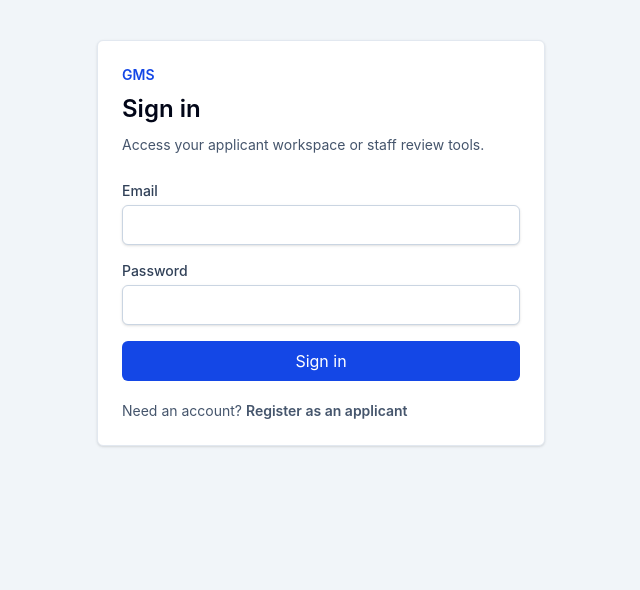
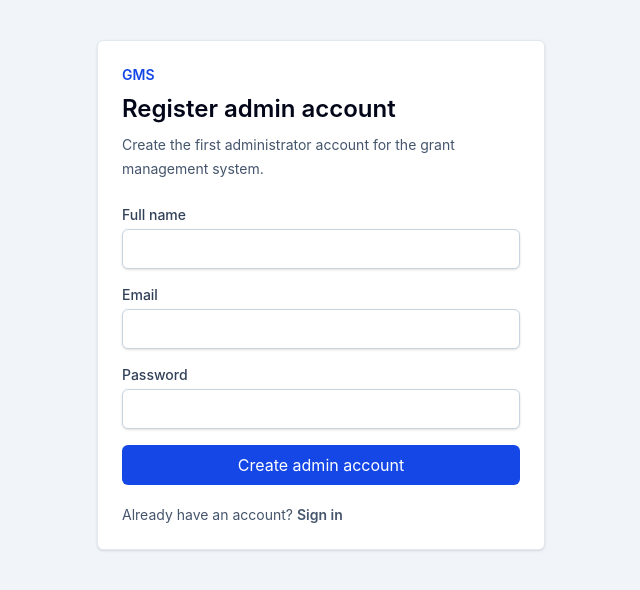
Before and after one commit to Jaii/gms, a React (Vite) app: page /admin/register in a window 1280 px wide. Before the commit this address led to /sign-in. Shown: the top 590 px of the page, without its empty margins (319-959 px from the left). Built offline with nearby package versions, Linux system fonts and the light colour scheme; no server answers.

Commit message:
Add first administrator registration

```diff
--- a/src/App.tsx
+++ b/src/App.tsx
@@ -2,6 +2,7 @@ import { Navigate, Route, Routes } from 'react-router-dom'
 import { RequireAuth } from './features/auth/RequireAuth'
 import { StaffRoute } from './features/auth/StaffRoute'
 import { AppShell } from './layouts/AppShell'
+import { AdminRegisterPage } from './pages/AdminRegisterPage'
 import { ApplicantDashboardPage } from './pages/ApplicantDashboardPage'
 import { DocumentsPage } from './pages/DocumentsPage'
 import { NewApplicationPage } from './pages/NewApplicationPage'
@@ -18,6 +19,7 @@ function App() {
     <Routes>
       <Route path="sign-in" element={<SignInPage />} />
       <Route path="register" element={<RegisterPage />} />
+      <Route path="admin/register" element={<AdminRegisterPage />} />
       <Route element={<RequireAuth />}>
         <Route element={<AppShell />}>
           <Route index element={<Navigate to="/applicant" replace />} />
--- /dev/null
+++ b/src/pages/AdminRegisterPage.tsx
@@ -0,0 +1,173 @@
+import { useState } from 'react'
+import { Link, useNavigate } from 'react-router-dom'
+import { Button } from '../components/ui/Button'
+import { TextField } from '../components/ui/TextField'
+import { registerSchema } from '../features/auth/authSchemas'
+import { useAuth } from '../features/auth/useAuth'
+import { getErrorMessage } from '../utils/errorMessage'
+
+export function AdminRegisterPage() {
+  const auth = useAuth()
+  const { client, isConfigured, status } = auth
+  const navigate = useNavigate()
+  const [fullName, setFullName] = useState('')
+  const [email, setEmail] = useState('')
+  const [password, setPassword] = useState('')
+  const [message, setMessage] = useState<string | null>(null)
+  const [error, setError] = useState<string | null>(null)
+  const [isSubmitting, setIsSubmitting] = useState(false)
+
+  const claimFirstAdministrator = async () => {
+    if (!client) {
+      throw new Error('Supabase is not configured.')
+    }
+
+    const { error: bootstrapError } = await client.rpc('bootstrap_first_administrator')
+
+    if (bootstrapError) {
+      throw bootstrapError
+    }
+
+    await auth.refreshUserContext()
+    void navigate('/staff', { replace: true })
+  }
+
+  const handleRegister = async (event: React.FormEvent<HTMLFormElement>) => {
+    event.preventDefault()
+    setError(null)
+    setMessage(null)
+
+    if (!client) {
+      setError('Supabase is not configured.')
+      return
+    }
+
+    const parsed = registerSchema.safeParse({ fullName, email, password })
+
+    if (!parsed.success) {
+      setError(parsed.error.issues[0]?.message ?? 'Check your registration details.')
+      return
+    }
+
+    setIsSubmitting(true)
+
+    try {
+      const { data, error: signUpError } = await client.auth.signUp({
+        email: parsed.data.email,
+        password: parsed.data.password,
+        options: {
+          data: {
+            full_name: parsed.data.fullName,
+          },
+        },
+      })
+
+      if (signUpError) {
+        throw signUpError
+      }
+
+      if (!data.session) {
+        setMessage('Account created. Confirm your email, sign in, then return here.')
+        return
+      }
+
+      await claimFirstAdministrator()
+    } catch (caughtError) {
+      setError(getErrorMessage(caughtError))
+    } finally {
+      setIsSubmitting(false)
+    }
+  }
+
+  const handleClaimCurrentAccount = async () => {
+    setError(null)
+    setMessage(null)
+    setIsSubmitting(true)
+
+    try {
+      await claimFirstAdministrator()
+    } catch (caughtError) {
+      setError(getErrorMessage(caughtError))
+    } finally {
+      setIsSubmitting(false)
+    }
+  }
+
+  return (
+    <main className="min-h-screen bg-slate-100 px-4 py-10 text-slate-900">
+      <section className="mx-auto max-w-md rounded-md border border-slate-200 bg-white p-6 shadow-sm">
+        <p className="text-sm font-semibold uppercase text-blue-700">GMS</p>
+        <h1 className="mt-2 text-2xl font-semibold text-slate-950">
+          Register admin account
+        </h1>
+        <p className="mt-2 text-sm leading-6 text-slate-600">
+          Create the first administrator account for the grant management system.
+        </p>
+
+        {!isConfigured ? (
+          <div className="mt-5 rounded-md border border-amber-200 bg-amber-50 p-3 text-sm text-amber-900">
+            Supabase is not configured yet. Admin registration is disabled until `.env`
+            has the public Supabase URL and anon key.
+          </div>
+        ) : null}
+
+        {status === 'authenticated' ? (
+          <div className="mt-6 grid gap-4">
+            <div className="rounded-md border border-blue-200 bg-blue-50 p-3 text-sm leading-6 text-blue-900">
+              You are already signed in. Use this account as the first administrator.
+            </div>
+            {message ? <p className="text-sm text-emerald-700">{message}</p> : null}
+            {error ? <p className="text-sm text-red-700">{error}</p> : null}
+            <Button
+              disabled={!isConfigured || isSubmitting}
+              onClick={() => void handleClaimCurrentAccount()}
+            >
+              {isSubmitting ? 'Creating admin...' : 'Create admin account'}
+            </Button>
+          </div>
+        ) : (
+          <form
+            className="mt-6 grid gap-4"
+            onSubmit={(event) => void handleRegister(event)}
+          >
+            <TextField
+              autoComplete="name"
+              label="Full name"
+              name="fullName"
+              onChange={(event) => setFullName(event.target.value)}
+              value={fullName}
+            />
+            <TextField
+              autoComplete="email"
+              label="Email"
+              name="email"
+              onChange={(event) => setEmail(event.target.value)}
+              type="email"
+              value={email}
+            />
+            <TextField
+              autoComplete="new-password"
+              label="Password"
+              name="password"
+              onChange={(event) => setPassword(event.target.value)}
+              type="password"
+              value={password}
+            />
+            {message ? <p className="text-sm text-emerald-700">{message}</p> : null}
+            {error ? <p className="text-sm text-red-700">{error}</p> : null}
+            <Button disabled={!isConfigured || isSubmitting} type="submit">
+              {isSubmitting ? 'Creating admin...' : 'Create admin account'}
+            </Button>
+          </form>
+        )}
+
+        <p className="mt-5 text-sm text-slate-600">
+          Already have an account?{' '}
+          <Link className="font-semibold text-blue-700 hover:text-blue-900" to="/sign-in">
+            Sign in
+          </Link>
+        </p>
+      </section>
+    </main>
+  )
+}
--- a/src/types/database.ts
+++ b/src/types/database.ts
@@ -373,6 +373,10 @@ export type Database = {
         Args: Record<string, never>
         Returns: string[]
       }
+      bootstrap_first_administrator: {
+        Args: Record<string, never>
+        Returns: string[]
+      }
       submit_application: {
         Args: {
           application_id_input: string
```
Also changed, not shown: 1 other file (tests, documents, lock files or other folders).
